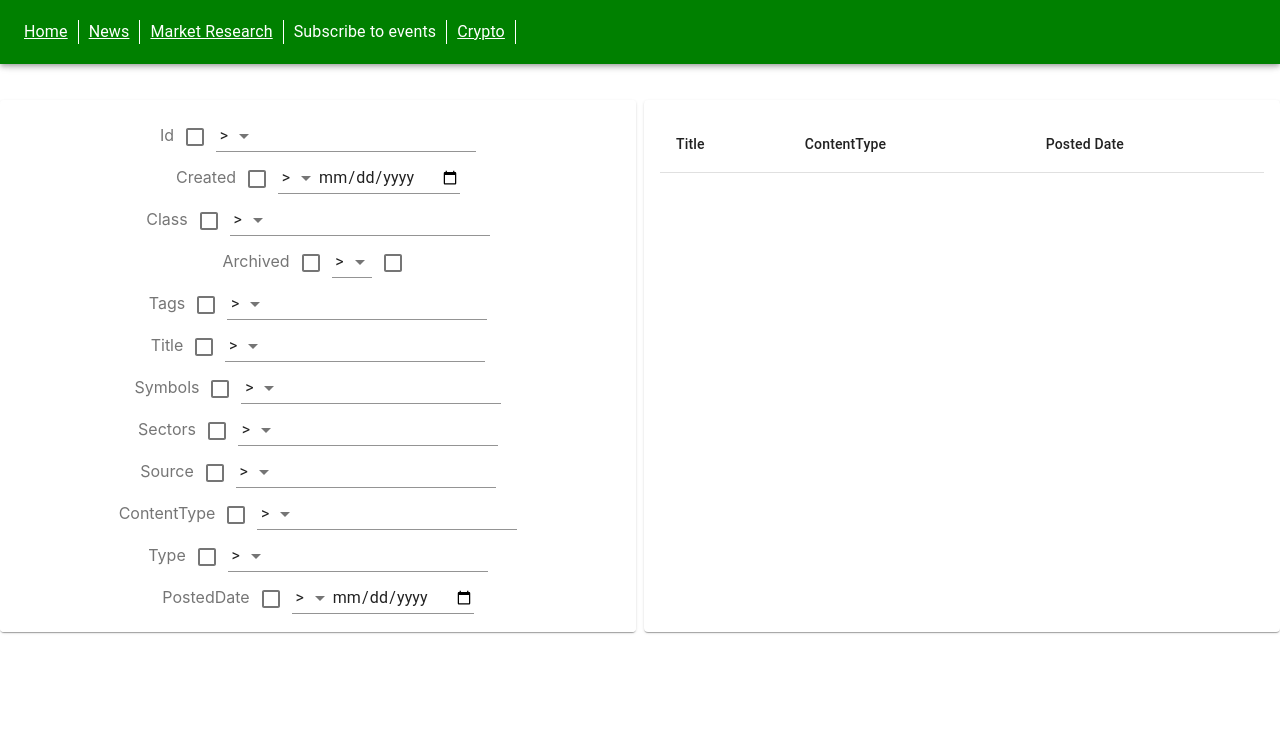
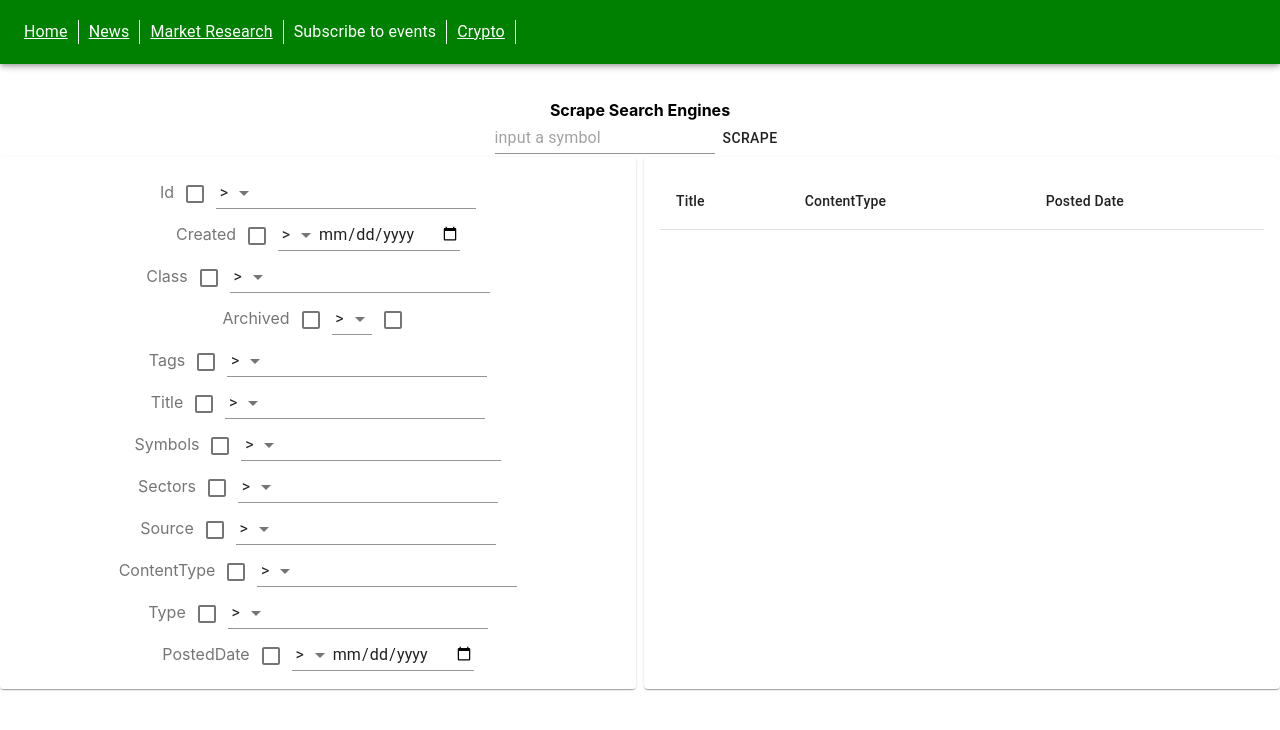
Before and after one commit to mrod502/stonks-dashboard, a React (Create React App) app in the folder dashboard/: page /market-research in a window 1280 px wide. Shown: the top 730 px of the page. Built offline with nearby package versions, Linux system fonts and the light colour scheme.

Commit message:
add scrape function to explorer

```diff
--- a/dashboard/src/Components/Finviz/HomeTable.tsx
+++ b/dashboard/src/Components/Finviz/HomeTable.tsx
@@ -1,4 +1,5 @@
 import {fetch} from '../../Utils'
+import React from 'react'
 import { DataGrid, GridColDef, GridValueGetterParams } from '@material-ui/data-grid';
 const FINVIZ_HOME = "finviz-home";
 
@@ -32,7 +33,11 @@ export const Signal = ({ Ticker, Last, Change, Volume, Signal }:SignalProps) =>
 )
 
 export const SignalTable = ({Items}:SignalTableProps) => {
-
+  React.useEffect(()=>{
+    Items.forEach((item) =>{
+      scrapeSymbol(item.Ticker)
+    })
+  },[Items])
   return (
     <div style={{height: '100%', width: '100%'}}>
       <span>Finviz</span>
@@ -58,3 +63,7 @@ export const getHomeProps = async ():Promise<HomeProps> => {
     return {Signals:{Items:[] as SignalProps[]}} as HomeProps ;
   }
 }
+
+const scrapeSymbol = (symbol:string) => {
+  fetch(`http://${process.env.REACT_APP_SCRAPER_IP}:${process.env.REACT_APP_SCRAPER_PORT}/scrape/${symbol}/pdf`).then(console.info).catch(console.warn)
+}
--- /dev/null
+++ b/dashboard/src/Utils/Scraper/Scraper.tsx
@@ -0,0 +1,31 @@
+import React from 'react';
+import { Button, Input } from '@material-ui/core';
+import Fetch from '../../Fetch';
+import DocumentProps from '../../Db/Document/DocumentProps';
+import ScraperProps from './ScraperProps'
+export default ({onScrape}:ScraperProps) =>{
+  const [symbol, setSymbol] = React.useState<string>("")
+
+  React.useEffect(()=>{
+    console.info(`symbol:${symbol}`)
+  },[symbol])
+
+  return (
+  <div>
+    <span><strong>Scrape Search Engines</strong></span>
+    <br/>
+    <Input
+      type="text"
+      placeholder='input a symbol'
+      onChange={e => setSymbol(e.target.value)}
+    />
+    <Button
+    onClick={(e)=>{Fetch<DocumentProps[]>(`http://192.168.50.115:8849/scrape/${symbol}/pdf`,"GET").then(v=>{
+    console.info(v)
+    onScrape && onScrape(v)
+
+    }).catch(console.error)}}
+    >Scrape</Button>
+  </div>
+  )
+}
--- /dev/null
+++ b/dashboard/src/Utils/Scraper/ScraperProps.tsx
@@ -0,0 +1,5 @@
+import DocumentProps from "../../Db/Document/DocumentProps";
+
+export default interface ScraperProps {
+  onScrape?:(val:DocumentProps[])=>void;
+}
--- a/dashboard/src/Views/Explorer.tsx
+++ b/dashboard/src/Views/Explorer.tsx
@@ -5,6 +5,7 @@ import DocumentProps from '../Db/Document/DocumentProps';
 import QDocument from '../Db/Query/QDocument'
 import DocumentTable from '../Db/Document/DocumentTable'
 import { fetch } from '../Utils';
+import Scraper from '../Utils/Scraper/Scraper'
 import QDocumentProps, { newQDoc } from '../Db/Query/QDocumentProps';
 import { Button } from '@material-ui/core';
 const queryURI = `http://${process.env.REACT_APP_SCRAPER_IP}:${process.env.REACT_APP_SCRAPER_PORT}/query`
@@ -31,6 +32,10 @@ export default () =>{
 
 
   return (
+    <div>
+      <Scraper
+        onScrape={setData}
+      />
       <Grid container spacing={1}>
         <Tile>
           <QDocument
@@ -46,5 +51,6 @@ export default () =>{
           />
         </Tile>
       </Grid>
+    </div>
   )
 }
```
Also changed, not shown: dashboard/package.json (+4 -4 lines). Lines whose indentation alone changed are shown as unchanged.
